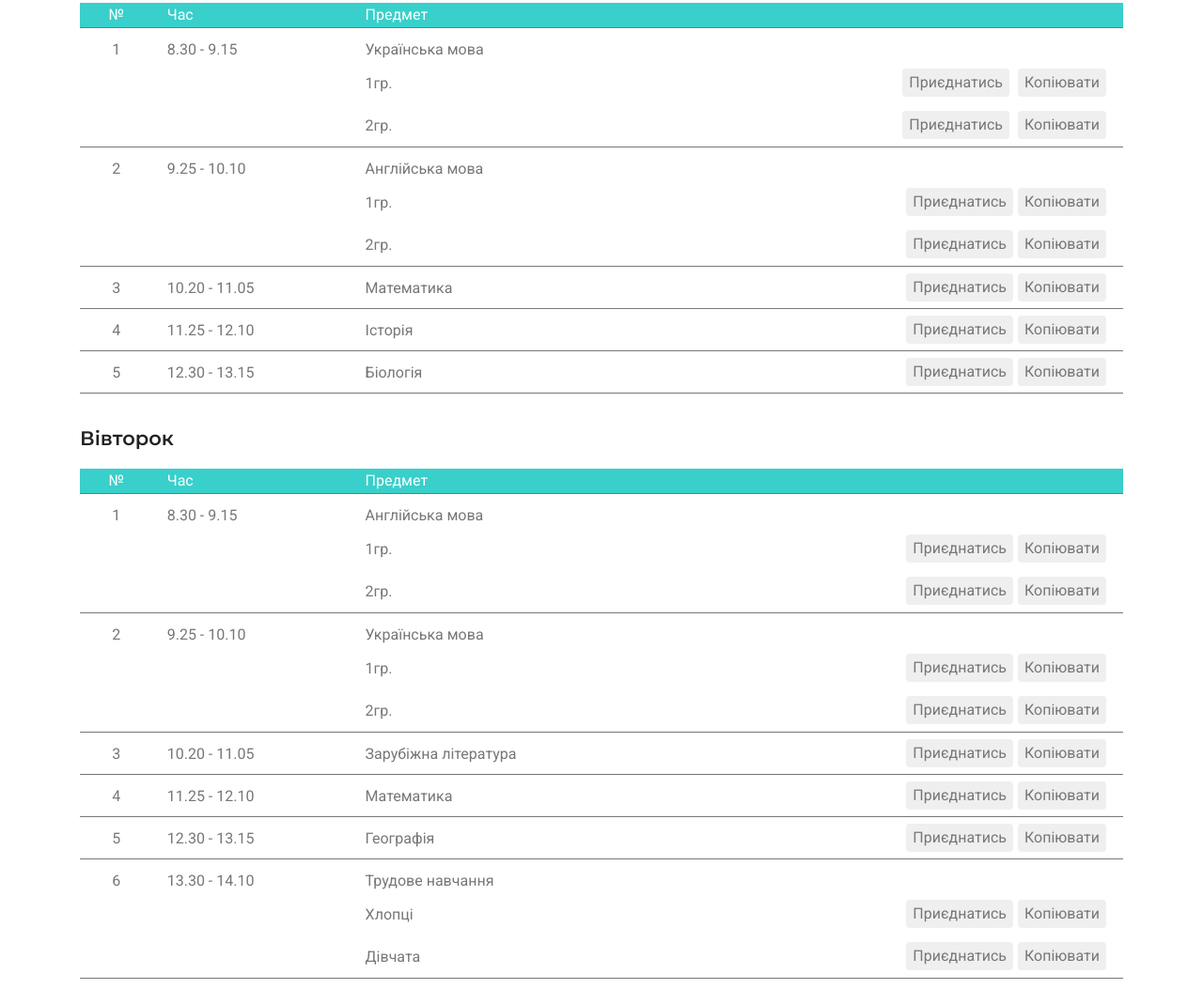
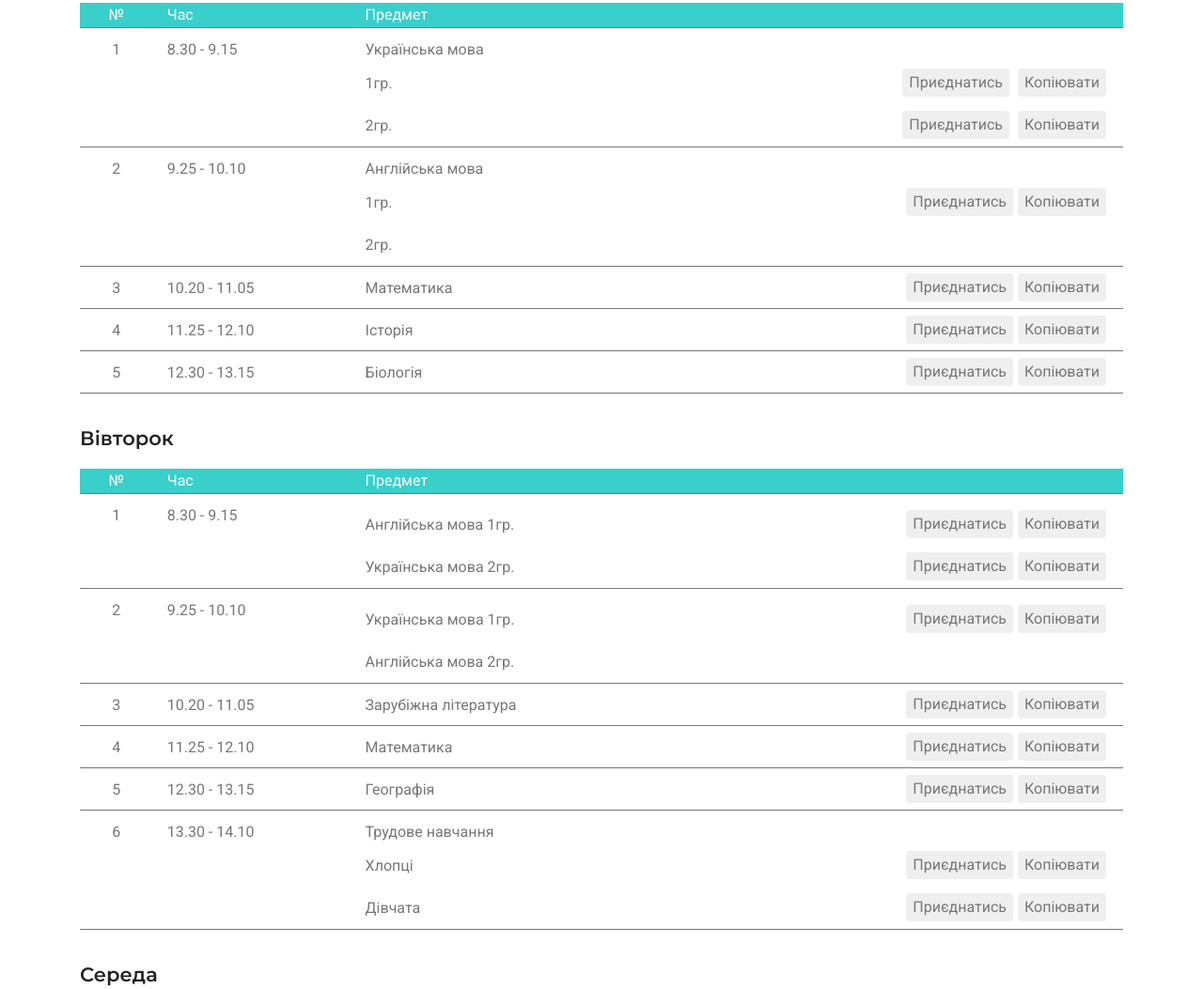
Before and after one commit to vlad-master/6-D, a plain HTML site: page index.html in a window 1280 px wide. Shown: the part 690-1743 px from the top of the page at 94% size. Drawn offline with nearby package versions, Linux system fonts and the light colour scheme; some packages are replaced by stand-ins of ours.

Commit message:
Update index.html
fix

```diff
--- a/index.html
+++ b/index.html
@@ -15,7 +15,7 @@
 	<!-- meta character set -->
 	<meta charset="UTF-8">
 	<!-- Site Title -->
-	<title>Courses</title>
+	<title>School 6-D</title>
 
 	<!--
 			Google Font
@@ -64,7 +64,7 @@
 					<h1 class="text-white">
 						6-Д
 					</h1>
-					<p>Have a fun</p>
+					<p>Have fun</p>
 					<div class="link-nav">
 						<a  href="#Monday" data-wow-duration="1s" data-wow-delay=".3s" class="primary-btn transparent mr-10 mb-10 wow fadeInDown" style="visibility: visible; animation-duration: 1s; animation-delay: 0.3s; animation-name: fadeInDown;">
 						Понеділок</a>
@@ -114,7 +114,9 @@
 							<div class="text-center subject-row">2</div><div class="col-lg-12 col-md-12 subject-row">9.25 - 10.10</div>
 							<div class="col-lg-12 col-md-12 subject-row"><span>Англійська мова</span>
 								<div class="subject-row">1гр.<div class="btn-general"><button class="join" onclick="location.href='https://us05web.zoom.us/j/84208521800?pwd=VnIwMDQ3UUt4aDdvWll4YVdaQVd4dz09'">Приєднатись</button><button class="copy" onclick="copyToClipboard(this.parentNode)">Копіювати</button></div></div>
-								<div class="subject-row">2гр.<div class="btn-general"><button class="join" onclick="location.href=''">Приєднатись</button><button class="copy" onclick="copyToClipboard(this.parentNode)">Копіювати</button></div></div>
+								<div class="subject-row">2гр.
+									<!-- <div class="btn-general"><button class="join" onclick="location.href=''">Приєднатись</button><button class="copy" onclick="copyToClipboard(this.parentNode)">Копіювати</button></div> -->
+								</div>
 							</div>
 							<div class="text-center subject-row">3</div><div class="col-lg-12 col-md-12 subject-row">10.20 - 11.05</div>
 								<div class="col-lg-12 col-md-12 subject-row"><span>Математика</span><div class="btn-general"><button class="join" onclick="location.href='https://us05web.zoom.us/j/2502378172?pwd=cG5hbGZsRkk5MXRzdkVURjQ3dWdjZz09'">Приєднатись</button><button class="copy" onclick="copyToClipboard(this.parentNode)">Копіювати</button></div></div>
@@ -129,14 +131,16 @@
 					<div class="timetable">
 						<div class="text-center text-white">№</div><div class="col-lg-12 col-md-12 text-white">Час</div><div class="col-lg-12 col-md-12 text-white">Предмет</div>
 						<div class="text-center subject-row">1</div><div class="col-lg-12 col-md-12 subject-row">8.30 - 9.15</div>
-						<div class="col-lg-12 col-md-12 subject-row"><span>Англійська мова</span>
-							<div class="subject-row">1гр.<div class="btn-general"><button class="join" onclick="location.href='https://us05web.zoom.us/j/84208521800?pwd=VnIwMDQ3UUt4aDdvWll4YVdaQVd4dz09'">Приєднатись</button><button class="copy" onclick="copyToClipboard(this.parentNode)">Копіювати</button></div></div>
-							<div class="subject-row">2гр.<div class="btn-general"><button class="join" onclick="location.href=''">Приєднатись</button><button class="copy" onclick="copyToClipboard(this.parentNode)">Копіювати</button></div></div>
+						<div class="col-lg-12 col-md-12 subject-row">
+							<div class="subject-row">Англійська мова 1гр.<div class="btn-general"><button class="join" onclick="location.href='https://us05web.zoom.us/j/84208521800?pwd=VnIwMDQ3UUt4aDdvWll4YVdaQVd4dz09'">Приєднатись</button><button class="copy" onclick="copyToClipboard(this.parentNode)">Копіювати</button></div></div>
+							<div class="subject-row">Українська мова 2гр.<div class="btn-general"><button class="join" onclick="location.href='https://us05web.zoom.us/j/84069859422?pwd=aW5pdmlmQ0hRNVh0a1U4QWNMZEZCUT09'">Приєднатись</button><button class="copy" onclick="copyToClipboard(this.parentNode)">Копіювати</button></div></div>
 						</div>
 						<div class="text-center subject-row">2</div><div class="col-lg-12 col-md-12 subject-row">9.25 - 10.10</div>
-						<div class="col-lg-12 col-md-12 subject-row"><span>Українська мова</span>
-							<div class="subject-row">1гр.<div class="btn-general"><button class="join" onclick="location.href='https://us04web.zoom.us/j/3188469890?pwd=S3pncHhTRFc4Y3dYaXlzcTJjd3JLdz09'">Приєднатись</button><button class="copy" onclick="copyToClipboard(this.parentNode)">Копіювати</button></div></div>
-							<div class="subject-row">2гр.	<div class="btn-general"><button class="join" onclick="location.href='https://us05web.zoom.us/j/84069859422?pwd=aW5pdmlmQ0hRNVh0a1U4QWNMZEZCUT09'">Приєднатись</button><button class="copy" onclick="copyToClipboard(this.parentNode)">Копіювати</button></div></div>
+						<div class="col-lg-12 col-md-12 subject-row">
+							<div class="subject-row">Українська мова 1гр.<div class="btn-general"><button class="join" onclick="location.href='https://us04web.zoom.us/j/3188469890?pwd=S3pncHhTRFc4Y3dYaXlzcTJjd3JLdz09'">Приєднатись</button><button class="copy" onclick="copyToClipboard(this.parentNode)">Копіювати</button></div></div>
+							 <div class="subject-row">Англійська мова 2гр.
+								<!-- <div class="btn-general"><button class="join" onclick="location.href=''">Приєднатись</button><button class="copy" onclick="copyToClipboard(this.parentNode)">Копіювати</button></div> -->
+							</div>
 						</div>
 						<div class="text-center subject-row">3</div><div class="col-lg-12 col-md-12 subject-row">10.20 - 11.05</div>
 							<div class="col-lg-12 col-md-12 subject-row"><span>Зарубіжна література</span><div class="btn-general"><button class="join" onclick="location.href='https://meet.google.com/djs-kgvm-joy'">Приєднатись</button><button class="copy" onclick="copyToClipboard(this.parentNode)">Копіювати</button></div></div>
@@ -186,7 +190,9 @@
 						<div class="text-center subject-row">2</div><div class="col-lg-12 col-md-12 subject-row">9.25 - 10.10</div>
 							<div class="col-lg-12 col-md-12 subject-row"><span>Англійська мова</span>
 								<div class="subject-row">1гр.<div class="btn-general"><button class="join" onclick="location.href='https://us05web.zoom.us/j/84208521800?pwd=VnIwMDQ3UUt4aDdvWll4YVdaQVd4dz09'">Приєднатись</button><button class="copy" onclick="copyToClipboard(this.parentNode)">Копіювати</button></div></div>
-								<div class="subject-row">2гр.<div class="btn-general"><button class="join" onclick="location.href=''">Приєднатись</button><button class="copy" onclick="copyToClipboard(this.parentNode)">Копіювати</button></div></div>
+								<div class="subject-row">2гр.
+									<!-- <div class="btn-general"><button class="join" onclick="location.href=''">Приєднатись</button><button class="copy" onclick="copyToClipboard(this.parentNode)">Копіювати</button></div> -->
+								</div>
 							</div>
 						<div class="text-center subject-row">3</div><div class="col-lg-12 col-md-12 subject-row">10.20 - 11.05</div>
 							<div class="col-lg-12 col-md-12 subject-row"><span>Українська література</span><div class="btn-general"><button class="join" onclick="location.href='https://us05web.zoom.us/j/84069859422?pwd=aW5pdmlmQ0hRNVh0a1U4QWNMZEZCUT09'">Приєднатись</button><button class="copy" onclick="copyToClipboard(this.parentNode)">Копіювати</button></div></div>
@@ -207,7 +213,9 @@
 						<div class="text-center subject-row">1</div><div class="col-lg-12 col-md-12 subject-row">8.30 - 9.15</div>
 							<div class="col-lg-12 col-md-12 subject-row"><span>Англійська мова</span>
 								<div class="subject-row">1гр.<div class="btn-general"><button class="join" onclick="location.href='https://us05web.zoom.us/j/84208521800?pwd=VnIwMDQ3UUt4aDdvWll4YVdaQVd4dz09'">Приєднатись</button><button class="copy" onclick="copyToClipboard(this.parentNode)">Копіювати</button></div></div>
-								<div class="subject-row">2гр.<div class="btn-general"><button class="join" onclick="location.href=''">Приєднатись</button><button class="copy" onclick="copyToClipboard(this.parentNode)">Копіювати</button></div></div>
+								<div class="subject-row">2гр.
+									<!-- <div class="btn-general"><button class="join" onclick="location.href=''">Приєднатись</button><button class="copy" onclick="copyToClipboard(this.parentNode)">Копіювати</button></div>  -->
+								</div>
 							</div>
 						<div class="text-center subject-row">2</div><div class="col-lg-12 col-md-12 subject-row">14.25 - 15.10</div>
 							<div class="col-lg-12 col-md-12 subject-row"><span>Фізкультура</span></div>
```
